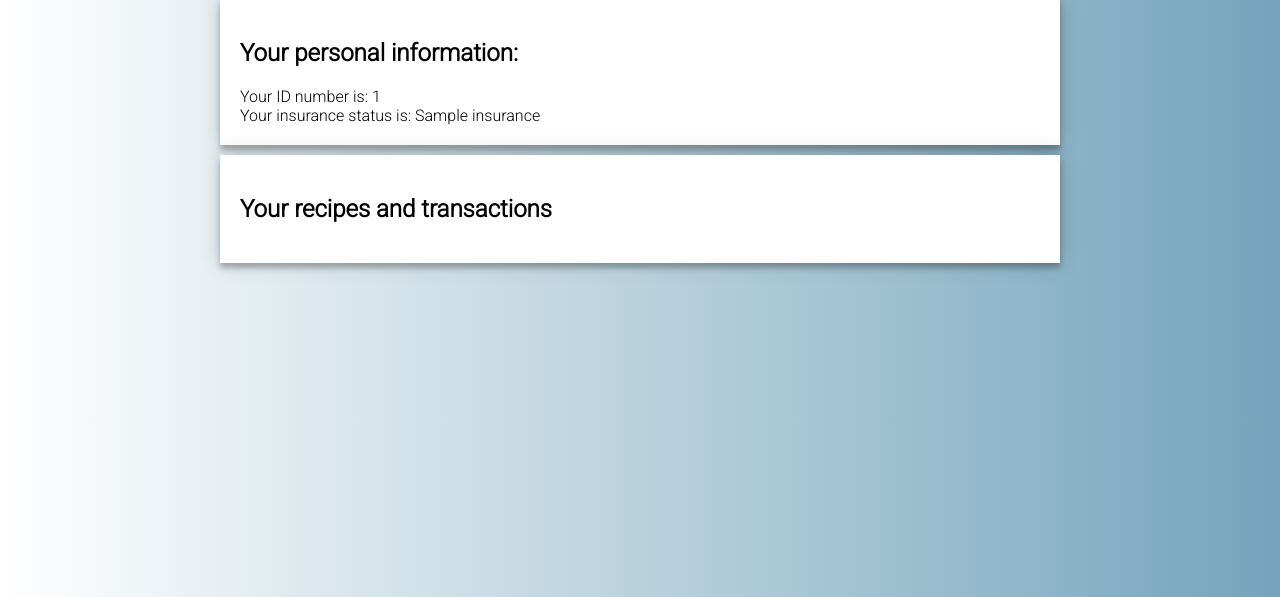
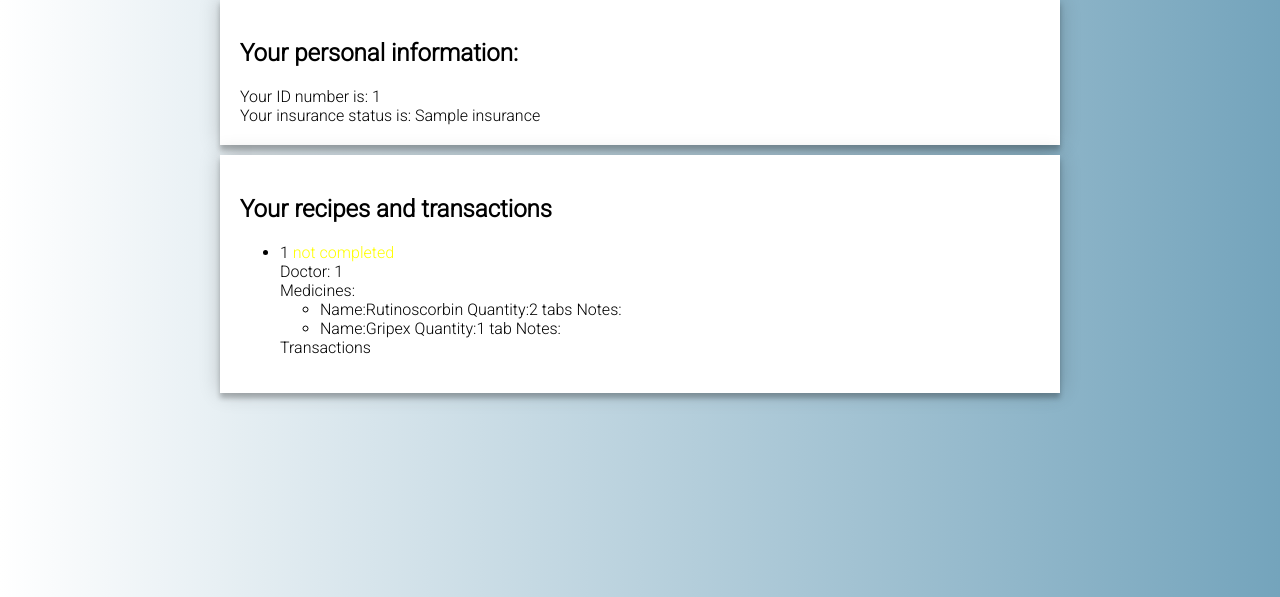
Before and after one commit to klarsongs/recipe-blockchain, a Flask app: template web-app/templates/user_page/patient.html in a window 1280 px wide. Shown: the part 87-684 px from the top of the page. Run offline with Flask 2, Linux system fonts and the light colour scheme; the template is opened without the code that fills it: most values are stand-ins (such as "Sample title", 1, 10 or a date in 2020).

Commit message:
Added sample JSON data and fixed recipe part of Patient view

```diff
--- a/web-app/app.py
+++ b/web-app/app.py
@@ -62,6 +62,7 @@ def create_user():
     email = postedData["email"]
     birthday_datetime = datetime.strptime(postedData["birthday"], '%Y-%m-%d')
     birthday = birthday_datetime.date()
+    print(birthday)
 
     if '' in postedData.values():
         return jsonify({'success': False, 'message': 'All fields must be filled'})
--- a/web-app/static/js/patient_script.js
+++ b/web-app/static/js/patient_script.js
@@ -11,31 +11,59 @@ $(document).ready(function() {
     var transactions = []; //json
     var recipeList = document.getElementById('recipe-list');
 
+    // TEST values - later should be load from json
+    var test_recipe = [
+    	{'PrescriptionID': 1, 'RecipeID': 1, 'DoctorID': 1, 'PatientID': 1, 'Medicine': 'Rutinoscorbin', 'MedicineQuantity': '2 tabs', 'ExpirationDate': '2020-12-30', 'Note': ''},
+    	{'PrescriptionID': 2, 'RecipeID': 1, 'DoctorID': 1, 'PatientID': 1, 'Medicine': 'Gripex', 'MedicineQuantity': '1 tab', 'ExpirationDate': '2020-12-30', 'Note': ''}
+    ];
+    recipes.push(test_recipe);
+
+    var test_transaction = {'TransactionID': 1, 'PrescriptionID': 1, 'RecipeID': 1, 'DoctorID': 1, 'PatientID': 1,
+    						'Medicine': 'Rutinoscorbin', 'MedicineQuantity': '2 tabs', 'MedicineValue': 4.80, 'TransactionDate': '2020-12-31', 'Closed': true};
+    //transactions.push(test_transaction);
+
+    // END OF TEST values
+
     for(var i = 0; i < recipes.length; i++) {
 
+		// array with all prescriptions corresponding to single recipe
         var recipe = recipes[i];
+        //alert(JSON.stringify(recipe));
 
         // array with corresponding transactions
-        var transactions_arr;
+        var transactions_arr = [];
 
         // find corresponding transactions
         for(var k = 0; i < transactions.length; i++) {
-            if(transactions[k].RecipeID === recipe.RecipeID) {
+            if(transactions[k].RecipeID === recipe[0].RecipeID) {
                 transactions_arr.push(transactions[k]);
             }
         }
 
         // using the template from html, clone it
-        var tmpl = document.getElementById('recipe-template').content.cloneNode(true);
+        var tmpl = document.getElementById('recipe-template').cloneNode(true);
 
         // assign recipe ID
-        tmpl.querySelector('.recipe-id').innerText = recipe.RecipeID;
+        tmpl.querySelector('.recipe-id').innerText = recipe[0].RecipeID;
+
+        // Iterate through recipe to check if all prescribed medicines are bought
+        var closedTrans = 0;
+        for (prescription of recipe) {
+		    for (transaction of transactions_arr) {
+		    	if (transaction.PrescriptionID != prescription.PrescriptionID)
+		    		continue;	// Skip transactions not related to the currently checked prescription
+
+		    	if (transaction.Closed == true)
+		    		closedTrans++;
+		    }
+        }
+        var recipeClosed = (closedTrans == recipe.length);
 
         // chceck the recipe status
-        if(local_time > recipe.ExpirationDate) {
+        if(local_time > recipe[0].ExpirationDate) {
             tmpl.querySelector('.recipe-status').innerText = "expired";
             tmpl.querySelector('.recipe-status').style.color = "red";
-        } else if (trans_status === "True") {
+        } else if (recipeClosed) {
             tmpl.querySelector('.recipe-status').innerText = "completed";
             tmpl.querySelector('.recipe-status').style.color = "green";
         } else {
@@ -44,54 +72,71 @@ $(document).ready(function() {
         }
 
         // check the doctor ID (probably should also show name)
-        tmpl.querySelector('.doctor-id').innerText = recipe.DoctorID
+        tmpl.querySelector('.doctor-id').innerText = recipe[0].DoctorID
 
         // create list of medicines
         // iterate through the list of medicines from recipe
 
-        var medicineList = document.getElementById('medicine-list');
 
-        for(var j = 0; j < recipes.medicines.length; j++) {
-            var medicine = recipes.medicines[j];
+        var medicineList = tmpl.querySelector('.medicine-list');
+
+        for(var j = 0; j < recipe.length; j++) {
+            var prescription = recipe[j];
 
             // use template for medicine-list
-            var tmpl_medicine_list = document.getElementById('medicine-list-template').content.cloneNode(true);
+            var tmpl_medicine_list = document.getElementById('medicine-list-template').cloneNode(true);
 
-            tmpl_medicine_list.querySelector('.medicine-name').innerText = medicine.Name;
-            tmpl_medicine_list.querySelector('.medicine-quantity').innerText = medicine.Quantity;
-            tmpl_medicine_list.querySelector('.medicine-notes').innerText = medicine.Note;
+            tmpl_medicine_list.querySelector('.medicine-name').innerText = prescription.Medicine;
+            tmpl_medicine_list.querySelector('.medicine-quantity').innerText = prescription.MedicineQuantity;
+            tmpl_medicine_list.querySelector('.medicine-notes').innerText = prescription.Note;
 
             // check if medicine is in the medicine list of transaction
             // if it is in the transaction, then marked as already bought
             // no idea how to check medicines inside transaction
+            /*
             for(var l = 0; l < transactions_arr.length; l++) {
                 for (var m = 0; m < medicines_arr.length; m++) {
-                    if(transactions_arr[l].Medicines[m].Name === medicine.Name) {
+                    if(transactions_arr[l].Medicines[m].Name === prescription.Medicine) {
                         tmpl_medicine_list.querySelector('.medicine').style.textDecoration = "overline";
                     }
                 }
             }
+            */
+
+            for (var l = 0; l < recipe.length; l++) {
+            	var prescription = recipe[l];
+				for (transaction of transactions_arr) {
+					if (transaction.PrescriptionID != prescription.PrescriptionID)
+						continue;	// Skip transactions not related to the currently checked prescription
+
+					alert(tmpl_medicine_list.querySelector('.medicine'));
+					if (transaction.Closed == true)
+						tmpl_medicine_list.querySelector('.medicine')[0].style.textDecoration = "overline";
+				}
+		    }
 
             // append the li of medicines to the list
             medicineList.appendChild(tmpl_medicine_list);
         }
 
         // now create list of transactions for a given recipe
-        var transactionList = document.getElementById('transaction-list');
+
+        var transactionList = tmpl.querySelector('.transaction-list');
         for(var n = 0; n < transactions_arr.length; n++) {
             var transaction = transactions_arr[n];
 
-            var tmpl_transaction_list = document.getElementById('transaction-list-template').content.cloneNode(true);
+            var tmpl_transaction_list = document.getElementById('transaction-list-template').cloneNode(true);
 
             tmpl_transaction_list.querySelector('.date').innerText = transaction.Date;
             tmpl_transaction_list.querySelector('.chemist-id').innerText = transaction.ChemistID;
             tmpl_transaction_list.querySelector('.value').innerText = transaction.Value;
 
+            // append the li of transaction to the list
             transactionList.appendChild(tmpl_transaction_list);
-
         }
 
         //lastly, add everything to the list.. then repeat, ufff
+        //tmpl.style.display = 'block';
         recipeList.appendChild(tmpl);
     }
 
--- a/web-app/templates/user_page/patient.html
+++ b/web-app/templates/user_page/patient.html
@@ -7,18 +7,9 @@
         <script src="static/js/patient_script.js"></script>
     </head>
     <body>
-        <div class="index-page">
-            <button id="logout" style="float: right">Logout</button>
-            <h1>Welcome, {{FirstName}} {{LastName}}</h1> <br/>
-            <div id="personal_info" class="section">
-                <h2>Your personal information:</h2>
-                Your ID number is: {{id}} <br>
-                Your insurance status is: {{insurance}}
-            </div>
-            <div id="patient_recipes" class="section recipe_list">
-                <h2>Your recipes and transactions</h2>
-                <ul id="recipe-list">
-                    <template id="recipe-template">
+		<div id="templates" style="display: none">
+
+			<div id="recipe-template">
                 <li class="recipe">
                     <div class="recipe-title">
                         <span class="recipe-id"></span>
@@ -31,29 +22,48 @@
                     <div class="medicines">
                         <span class=label>Medicines:</span>
                         <ul class="medicine-list">
-                                    <template id="medicine-list-template">
+                            <!-- MEDICINE-LIST TEMPLATE -->
+                        </ul>
+                    </div>
+                    <div class="transactions">
+                        Transactions
+                        <ol class="transaction-list">
+                            <!-- TRANSACTION LIST TEMPLATE -->
+                        </ol>
+                    </div>
+                </li>
+            </div>
+
+			<div id="medicine-list-template">
                 <li class="medicine">
                     <span class=label>Name:</span><span class="medicine-name"></span>
                     <span class=label>Quantity:</span><span class="medicine-quantity"></span>
                     <span class=label>Notes:</span><span class="medicine-notes"></span>
                 </li>
-                                    </template>
-                                </ul>
             </div>
-                            <div class="transactions">
-                                Transactions
-                                <ol id="transaction-list">
-                                    <template id="transaction-list-template">
+
+			<div id="transaction-list-template">
                 <li class="transaction">
                     <span class=label>Date:</span><span class="date"></span>
                     <span class=label>Chemist ID:</span><span class="chemist-id"></span>
                     <span class=label>Value:</span><span class="value"></span>
                 </li>
-                                    </template>
-                                </ol>
             </div>
-                        </li>
-                    </template>
+
+		</div>
+
+        <div class="index-page">
+            <button id="logout" style="float: right">Logout</button>
+            <h1>Welcome, {{FirstName}} {{LastName}}</h1> <br/>
+            <div id="personal_info" class="section">
+                <h2>Your personal information:</h2>
+                Your ID number is: {{id}} <br>
+                Your insurance status is: {{insurance}}
+            </div>
+            <div id="patient_recipes" class="section recipe_list">
+                <h2>Your recipes and transactions</h2>
+                <ul id="recipe-list">
+                    <!-- RECIPE TEMPLATE -->
                 </ul>
             </div>
         </div>
```
Also changed, not shown: 2 other files. Lines whose indentation alone changed are shown as unchanged.
